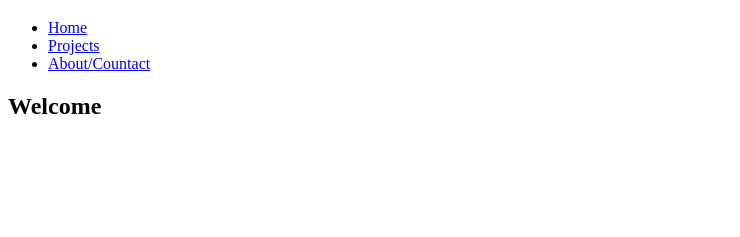
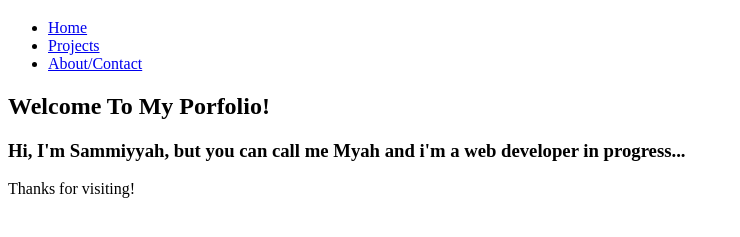
Before and after one commit to Sammiyyah-Tillman/personal-portfolio, a plain HTML site: page index.html in a window 1280 px wide. Shown: the part 61-298 px from the top of the page, without its empty margins (0-740 px from the left). Drawn offline with Linux system fonts and the light colour scheme.

Commit message:
Fix About link text and update welcome section
Updated the About link text and enhanced welcome message.

```diff
--- a/index.html
+++ b/index.html
@@ -13,16 +13,22 @@
             <ul>
                 <li><a href="index.html">Home</a></li>
                 <li><a href="projects.html">Projects</a></li>
-                <li><a href="about.html">About/Countact</a></li>
+                <li><a href="about.html">About/Contact</a></li>
             </ul>
         </nav>
     </header>
 
     <main>
         <section>
-            <h2>Welcome</h2>
-            <h3></h3>
+            <h2>Welcome To My Porfolio!</h2>
+            <h3>Hi, I'm Sammiyyah, but you can call me Myah and
+            i'm a web developer in progress...</h3>
         </section>
     </main>
+
+    <footer>
+        <p> Thanks for visiting! </p>
+    </footer>
+
 </body>
 </html>
```
